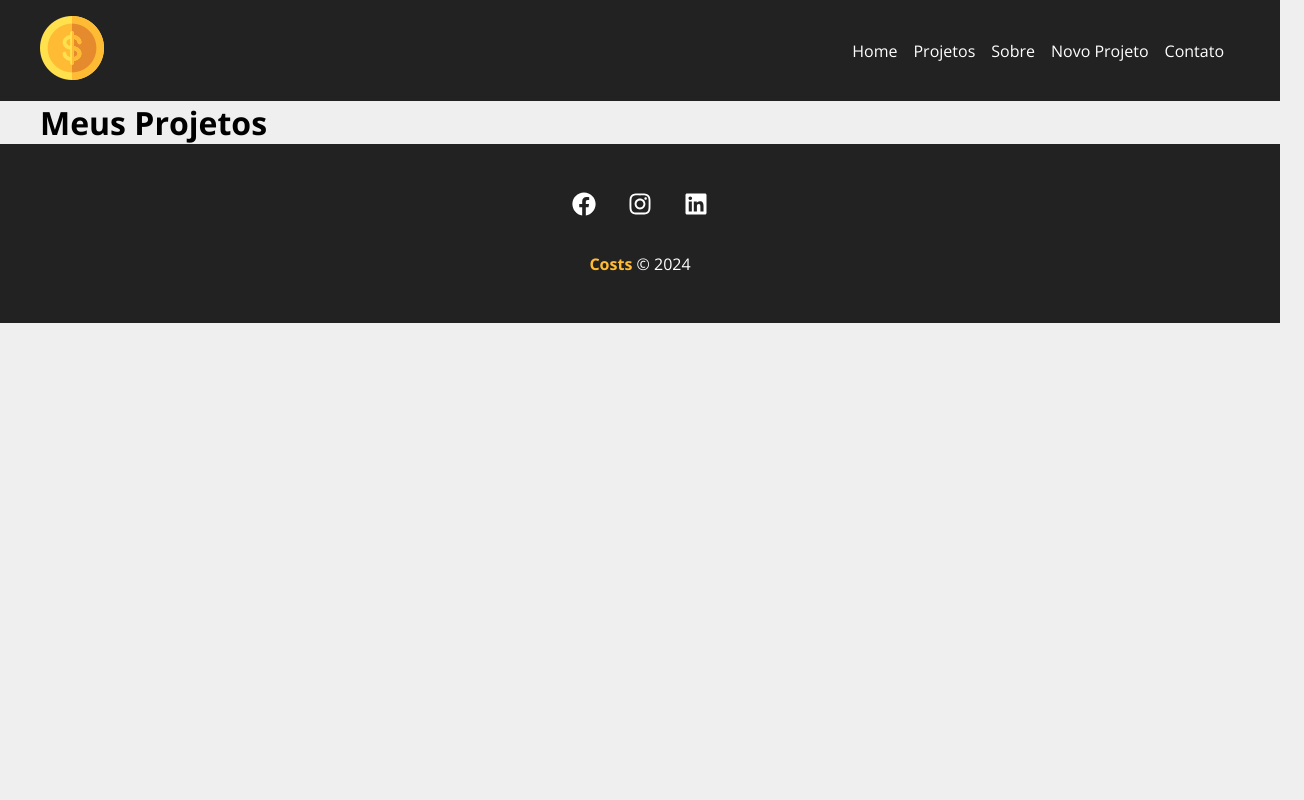
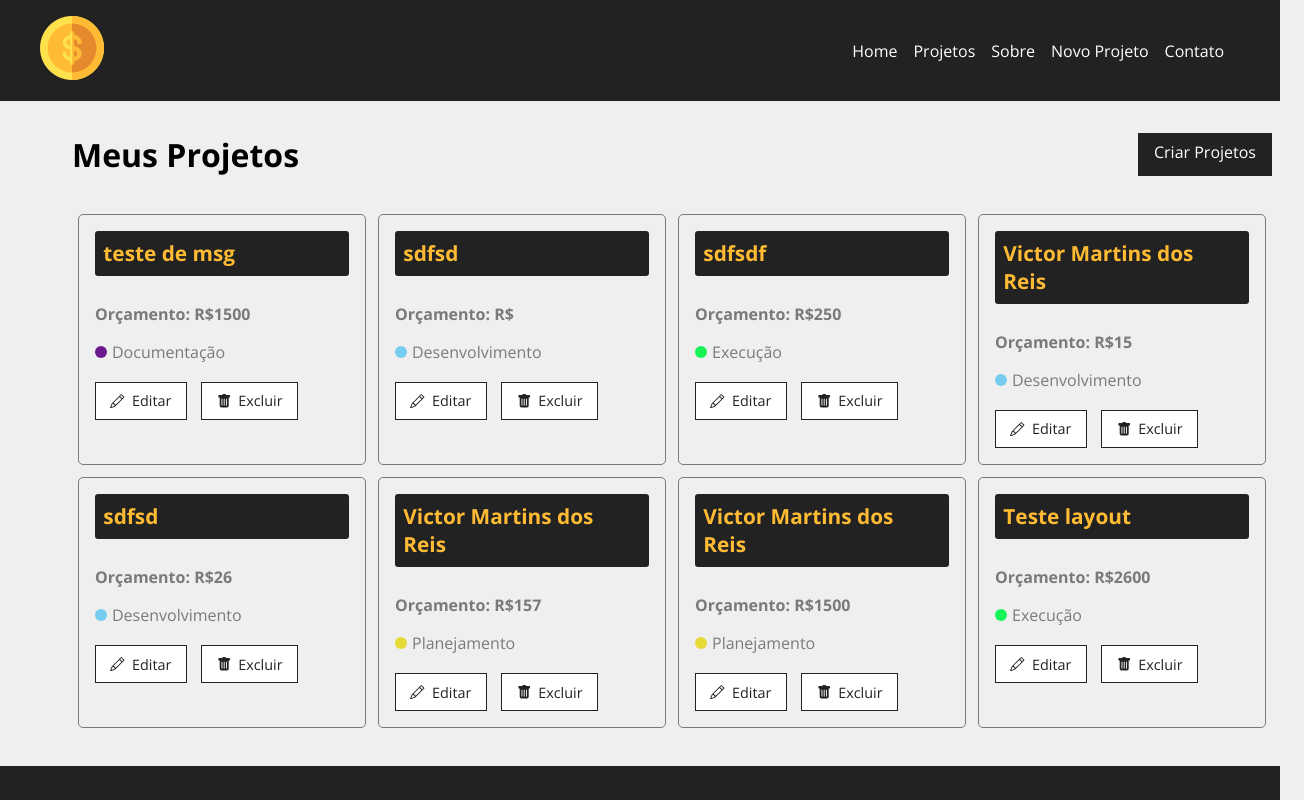
Before and after one commit to victormreis/costs, a React (Create React App) app: page /projects in a window 1280 px wide. Shown: the top 800 px of the page, 1304 px wide, since content can reach past the window. Built offline with nearby package versions, Linux system fonts and the light colour scheme; data requests are answered from the project's data file.

Commit message:
recebendo dados do backend

```diff
--- a/db.json
+++ b/db.json
@@ -1,22 +1,11 @@
 {
   "projects": [
-    {
-      "category": {
-        "id": "1",
-        "name": "Planejamento"
-      },
-      "name": "Plano Canada",
-      "budget": "50000",
-      "cost": 0,
-      "services": [],
-      "id": 1
-    },
     {
       "name": "teste de msg",
       "budget": "1500",
       "category": {
-        "id": "2",
-        "name": "Desenvolvimento"
+        "id": "4",
+        "name": "Documentação"
       },
       "cost": 0,
       "services": [],
@@ -77,17 +66,6 @@
       "id": 7
     },
     {
-      "name": "Plano canada",
-      "budget": "157",
-      "category": {
-        "id": "2",
-        "name": "Desenvolvimento"
-      },
-      "cost": 0,
-      "services": [],
-      "id": 8
-    },
-    {
       "name": "Victor Martins dos Reis",
       "budget": "1500",
       "category": {
@@ -97,6 +75,17 @@
       "cost": 0,
       "services": [],
       "id": 9
+    },
+    {
+      "name": "Teste layout",
+      "budget": "2600",
+      "category": {
+        "id": "3",
+        "name": "Execução"
+      },
+      "cost": 0,
+      "services": [],
+      "id": 10
     }
   ],
   "categories": [
--- a/src/Components/Pages/Projects.jsx
+++ b/src/Components/Pages/Projects.jsx
@@ -1,19 +1,62 @@
-import { useLocation } from "react-router-dom";
+import {useLocation} from "react-router-dom";
+import styles from "./Projects.module.css";
+
 import Message from "../layout/Message";
+import Container from './../layout/Container';
+import LinkButton from './../layout/LinkButton';
+import ProjectCard from "../project/ProjectCard";
+
+import { useState, useEffect } from "react";
 
 const Projects = () => {
-  const location = useLocation()
-  console.log(location)
-  let message = ''
-  if(location.state) {
-    message = location.state.message
+  const [projects, setProjects] = useState([])
+
+  const location = useLocation();
+  let message = "";
+  if (location.state) {
+    message = location.state.message;
   }
+
+  useEffect(() => {
+    fetch('http://localhost:5000/projects', {
+      method: 'GET',
+      headers: {
+        'Content-Type': 'application/json',
+      }
+    }).then(resp => resp.json())
+    .then(data => {
+      setProjects(data)
+      console.log(projects);
+    })
+    .catch((err) => console.log(err))
+  },[])
+
   return (
-    <div>
-      <h1>Meus Projetos</h1>
-      {message && <Message type="success" msg={message} />}
+    <div className={styles.project_container}>
+      <div className={styles.title_container}>
+        <h1>Meus Projetos</h1>
+        <LinkButton to='/newprojects' text='Criar Projetos' />
+      </div>
+      {message && (
+        <Message
+          type="success"
+          msg={message}
+        />
+      )}
+      <Container customClass="start">
+        {projects.length > 0 &&
+          projects.map((project) => (
+            <ProjectCard
+            name={project.name}
+            id={project.id}
+            budget={project.budget}
+            category={project.category.name}
+            key={project.id}
+            />
+          ))}
+      </Container>
     </div>
-   );
-}
+  );
+};
 
 export default Projects;
--- /dev/null
+++ b/src/Components/Pages/Projects.module.css
@@ -0,0 +1,9 @@
+.project_container {
+  padding: 2em;
+}
+
+.title_container {
+  display: flex;
+  justify-content: space-between;
+  margin-bottom: 2em;
+}
--- /dev/null
+++ b/src/Components/project/ProjectCard.jsx
@@ -0,0 +1,27 @@
+import { Link } from "react-router-dom";
+import styles from "./ProjectCard.module.css";
+import {BsPencil, BsFillTrashFill} from "react-icons/bs";
+
+const ProjectCard = ({id, name, budget, category, handleRemove}) => {
+  return (
+    <div className={styles.project_card}>
+      <h4>{name}</h4>
+      <p>
+        <span>Orçamento: R${budget}</span>
+      </p>
+      <p className={styles.category_text}>
+        <span className={`${styles[category.toLowerCase()]}`}></span> {category}
+      </p>
+      <div className={styles.project_card_actions}>
+        <Link to='/'>
+          <BsPencil /> Editar
+        </Link>
+        <button>
+          <BsFillTrashFill /> Excluir
+        </button>
+      </div>
+    </div>
+  );
+};
+
+export default ProjectCard;
--- /dev/null
+++ b/src/Components/project/ProjectCard.module.css
@@ -0,0 +1,86 @@
+.project_card {
+  padding: 1em;
+  border: 1px solid #7a7a7a;
+  border-radius: 5px;
+  width: 24%;
+  margin: 0.5%;
+}
+.project_card h4 {
+  background-color: #222;
+  border-radius: 3px;
+  color: #ffbb33;
+  padding: .4em;
+  margin-bottom: 1.3em;
+  font-size: 1.3em;
+}
+
+.project_card p {
+  color: #7a7a7a;
+  margin-bottom: 1em;
+}
+
+.project_card p span {
+  font-weight: bold;
+}
+
+.category_text {
+  display: flex;
+  align-items: center;
+}
+
+.category_text span {
+  display: block;
+  width: 12px;
+  height: 12px;
+  border-radius: 50%;
+  background-color: #ccc;
+  margin-right: 5px;
+}
+
+.category_text .planejamento {
+  background-color: #e6da36;
+}
+.category_text .desenvolvimento {
+  background-color: #76ccee;
+
+}
+.category_text .execução {
+  background-color: #18f35a;
+
+}
+.category_text .documentação {
+  background-color: #6c1a8d;
+
+}
+
+.project_card_actions {
+  margin-top: 1.2em;
+  display: flex;
+  align-items: center;
+}
+
+.project_card_actions a, .project_card_actions button {
+  text-decoration: none;
+  border: none;
+  background-color: #fff;
+  color: #222;
+  font-size: .9em;
+  padding: .6em 1em;
+  cursor: pointer;
+  margin-right: 1em;
+  border: 1px solid #222;
+  display: flex;
+  align-items: center;
+  justify-content: center;
+  transition: 0.3s ease;
+}
+
+.project_card_actions svg{
+  margin-right: .5em;
+}
+
+.project_card_actions a:hover,
+.project_card_actions button:hover {
+  background-color: #222;
+  color: #ffbb33;
+}
```
